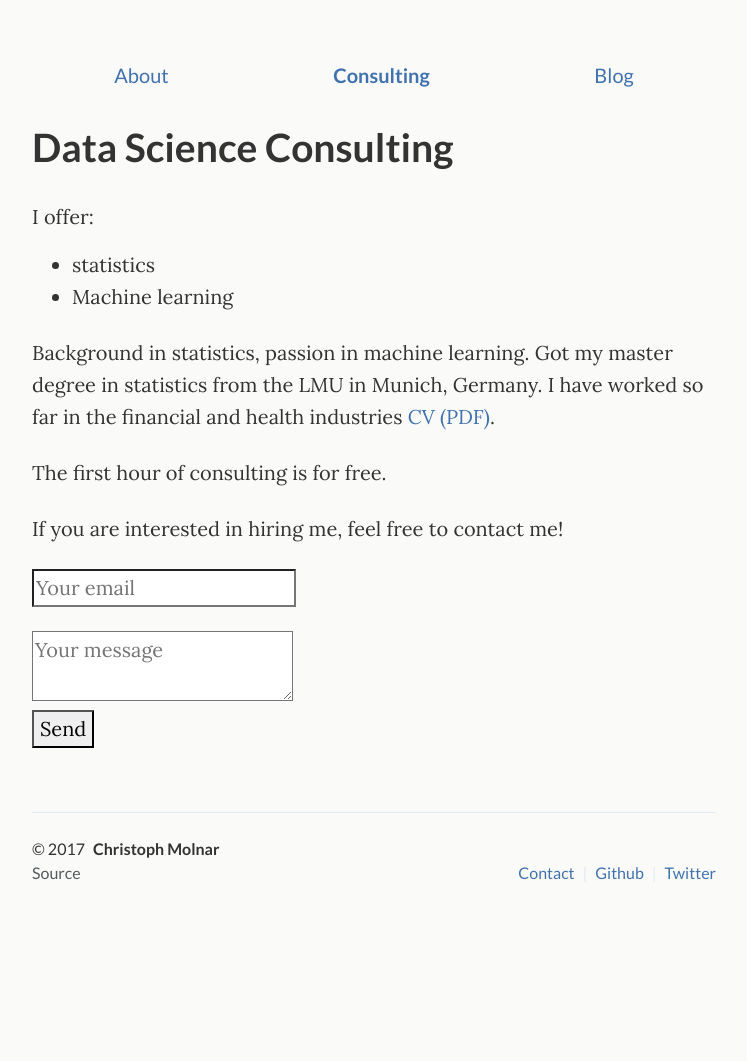
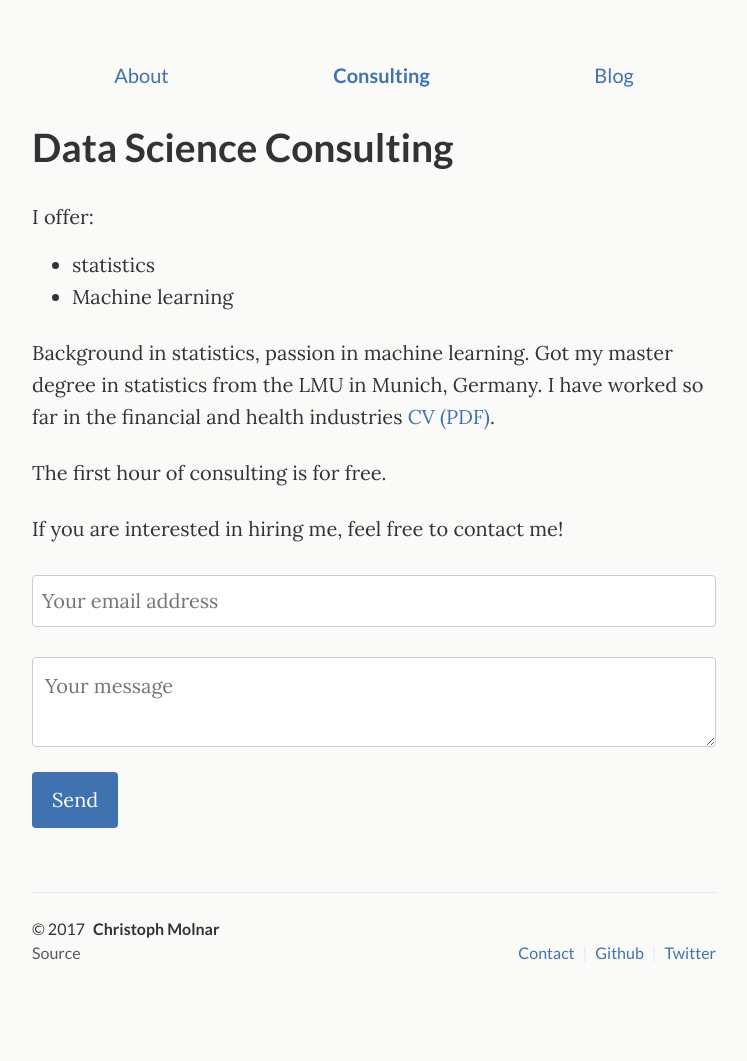
Before and after one commit to christophM/christophm.github.io, a Jekyll site: the page built from _pages/consulting.md, in a window 1280 px wide. Shown: the whole page, without its empty margins (266-1013 px from the left). Built offline with Jekyll 4.4.1, drawn with Linux system fonts in a browser that asks for light colours; before the commit the page ends 981 px from its top, so only the background shows below that.

Commit message:
fix form

```diff
--- /dev/null
+++ b/_includes/form.html
@@ -0,0 +1,7 @@
+<form method="POST" action="https://formspree.io/christoph.molnar@gmail.com" class="cform">
+  <input type="email" name="email" placeholder="Your email address">
+  <textarea name="message" placeholder="Your message"></textarea>
+  <input type="hidden" name="_subject" value="Consulting request" />
+  <input type="text" name="_gotcha" style="display:none" />
+  <button type="submit">Send</button>
+</form>
--- a/_pages/consulting.md
+++ b/_pages/consulting.md
@@ -23,10 +23,4 @@ The first hour of consulting is for free.
 
 If you are interested in hiring me, feel free to contact me!
 
-<form method="POST" action="http://formspree.io/christoph.molnar@gmail.com">
-  <input type="email" name="email" placeholder="Your email">
-  <textarea name="message" placeholder="Your message"></textarea>
-  <input type="hidden" name="_subject" value="Consulting request" />
-  <input type="text" name="_gotcha" style="display:none" />
-  <button type="submit">Send</button>
-</form>
+{% include form.html %}
--- /dev/null
+++ b/_sass/_form.scss
@@ -0,0 +1,34 @@
+/* Style inputs with type="text", select elements and textareas */
+.cform input[type=text], select, textarea {
+    width: 100%; /* Full width */
+    padding: 12px; /* Some padding */
+    border: 1px solid #ccc; /* Gray border */
+    border-radius: 4px; /* Rounded borders */
+    box-sizing: border-box; /* Make sure that padding and width stays in place */
+    margin-top: 6px; /* Add a top margin */
+    margin-bottom: 16px; /* Bottom margin */
+}
+
+.cform input[type=email] {
+    width: 100%; /* Full width */
+    padding: 9px; /* Some padding */
+    border: 1px solid #ccc; /* Gray border */
+    border-radius: 4px; /* Rounded borders */
+    box-sizing: border-box; /* Make sure that padding and width stays in place */
+    margin-top: 6px; /* Add a top margin */
+}
+
+/* Style the submit button with a specific background color etc */
+.cform button[type=submit] {
+    background-color: $blue;
+    color: white;
+    padding: 12px 20px;
+    border: none;
+    border-radius: 4px;
+    cursor: pointer;
+}
+
+/* When moving the mouse over the submit button, add a darker green color */
+.cform input[type=submit]:hover {
+    background-color: #45a049;
+}
--- a/assets/css/main.scss
+++ b/assets/css/main.scss
@@ -13,3 +13,5 @@
 
 @import "site";             // Styles specific to the site architecture
 @import "page";             // Styles specific to the pages
+
+@import "form";             // Styles for the form
```
Also changed, not shown: index.md (+1 -7 lines), 1 other file.
